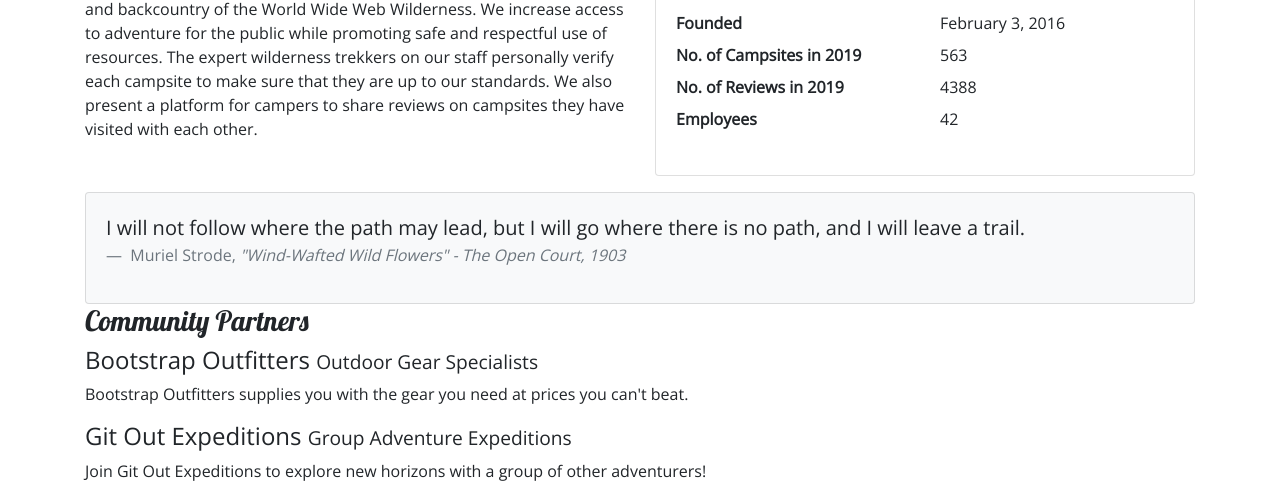
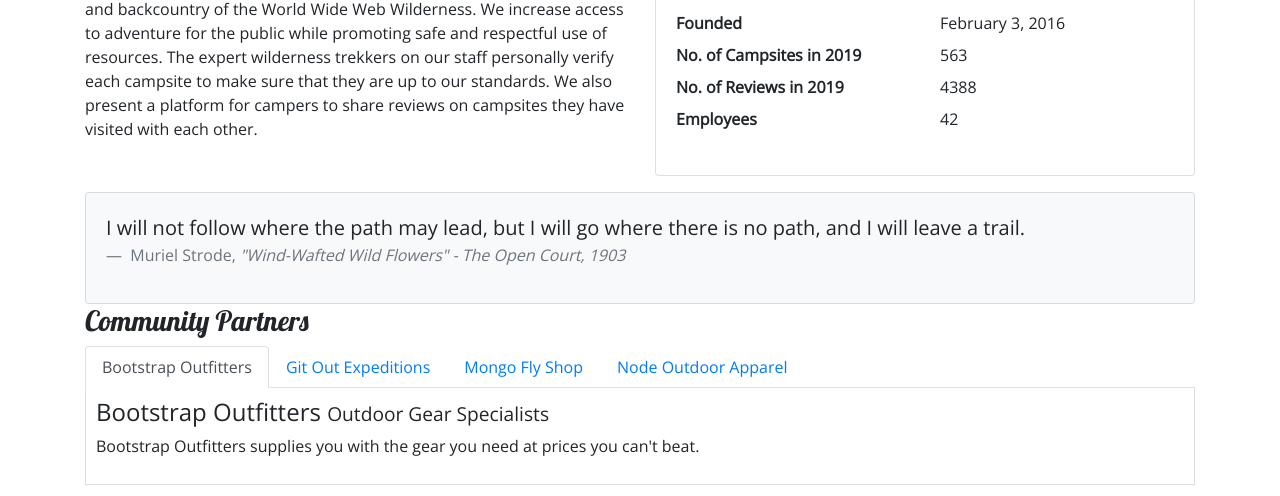
Before and after one commit to jjamieson1152/Nucampsite-Bootstrap, a website: page aboutus.html in a window 1280 px wide. Shown: the part 424-920 px from the top of the page. Drawn offline with nearby package versions, Linux system fonts and the light colour scheme.

Commit message:
Added Tabs in About Page

```diff
--- a/aboutus.html
+++ b/aboutus.html
@@ -149,11 +149,37 @@
       <div class="row row-content">
         <div class="col">
           <h3>Community Partners</h3>
-          <h4>Bootstrap Outfitters <small>Outdoor Gear Specialists</small></h4>
+          <ul class="nav nav-tabs">
+            <li class="nav-item">
+              <a
+                class="nav-link active"
+                href="#bootstrap"
+                role="tab"
+                data-toggle="tab"
+                >Bootstrap Outfitters</a
+              >
+            </li>
+            <li class="nav-item">
+              <a class="nav-link" href="#git" role="tab" data-toggle="tab">Git Out Expeditions</a>
+            </li>
+            <li class="nav-item">
+              <a class="nav-link" href="#mongo" role="tab" data-toggle="tab">Mongo Fly Shop</a>
+            </li>
+            <li class="nav-item">
+              <a class="nav-link" href="#node" role="tab" data-toggle="tab">Node Outdoor Apparel</a>
+            </li>
+          </ul>
+          <div class="tab-content">
+            <div role="tabpanel" class="tab-pane fade show active" id="bootstrap">
+              <h4>
+                Bootstrap Outfitters <small>Outdoor Gear Specialists</small>
+              </h4>
               <p class="d-none d-sm-block">
                 Bootstrap Outfitters supplies you with the gear you need at prices
                 you can't beat.
               </p>
+            </div>
+            <div role="tabpanel" class="tab-pane fade" id="git">
               <h4>
                 Git Out Expeditions <small>Group Adventure Expeditions</small>
               </h4>
@@ -161,18 +187,24 @@
                 Join Git Out Expeditions to explore new horizons with a group of
                 other adventurers!
               </p>
+            </div>
+            <div role="tabpanel" class="tab-pane fade" id="mongo">
               <h4>
                 Mongo Fly Shop <small>Your Neighborhood Fly Fishing Shop</small>
               </h4>
               <p class="d-none d-sm-block">
-            Need a new fishing pole, a tacklebox, or flies of all kinds? Stop by
-            Mongo Fly Shop.
+                Need a new fishing pole, a tacklebox, or flies of all kinds? Stop
+                by Mongo Fly Shop.
               </p>
+            </div>
+            <div role="tabpanel" class="tab-pane fade" id="node">
               <h4>Node Outdoor Apparel <small>Outdoor Clothes & Shoes</small></h4>
               <p class="d-none d-sm-block">
-            From polar fleeces to swimsuits, hiking boots to waders, a visit to
-            Node will be sure to get you covered.
+                From polar fleeces to swimsuits, hiking boots to waders, a visit
+                to Node will be sure to get you covered.
               </p>
+            </div>
+          </div>
         </div>
       </div>
 
--- a/css/styles.css
+++ b/css/styles.css
@@ -35,3 +35,9 @@ header h2 {
 .navbar {
     background-color: #901cad;
 }
+
+.tab-content {
+    border: 1px solid #DDD;
+    border-top: none;
+    padding: 10px;
+}
```
Lines whose indentation alone changed are shown as unchanged.
